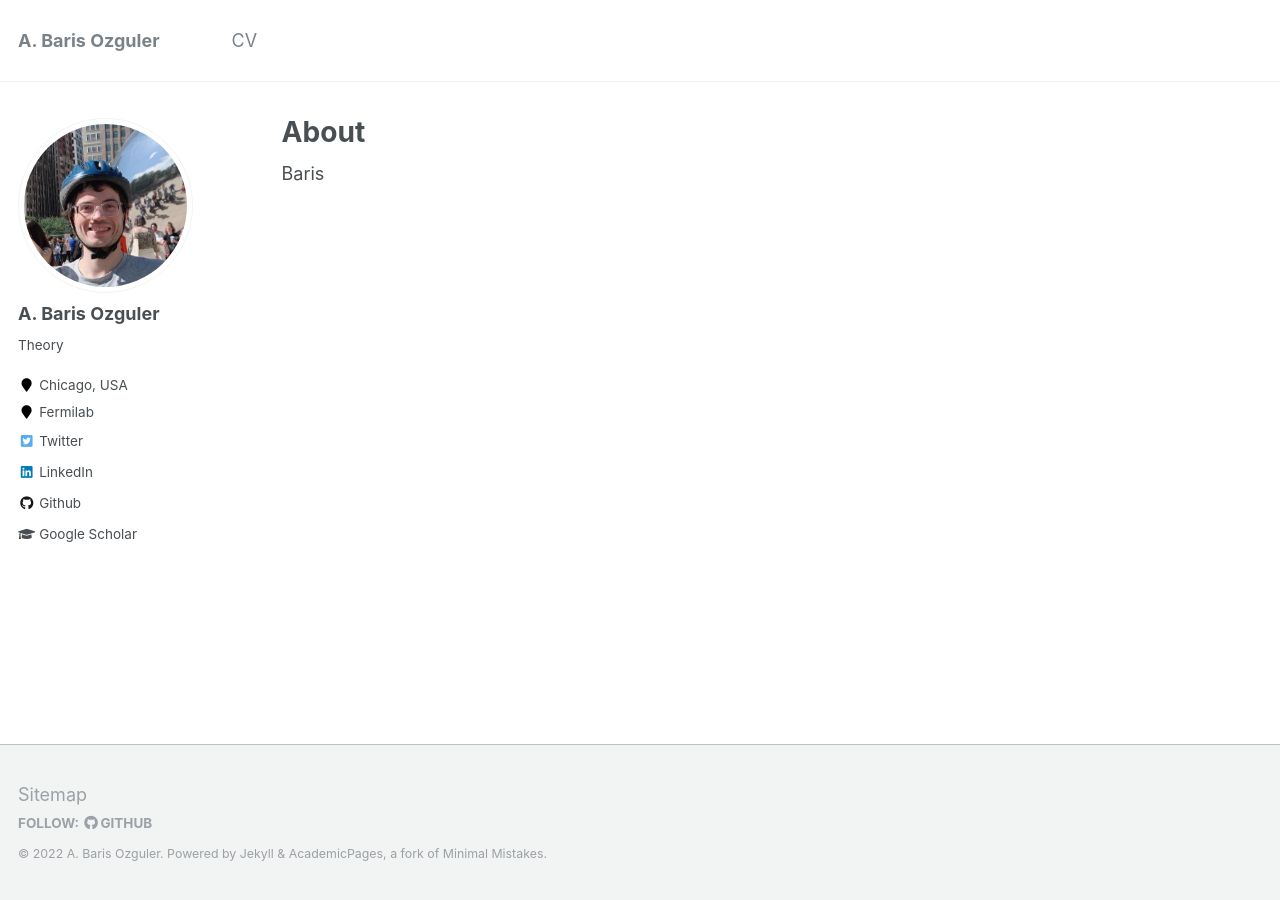
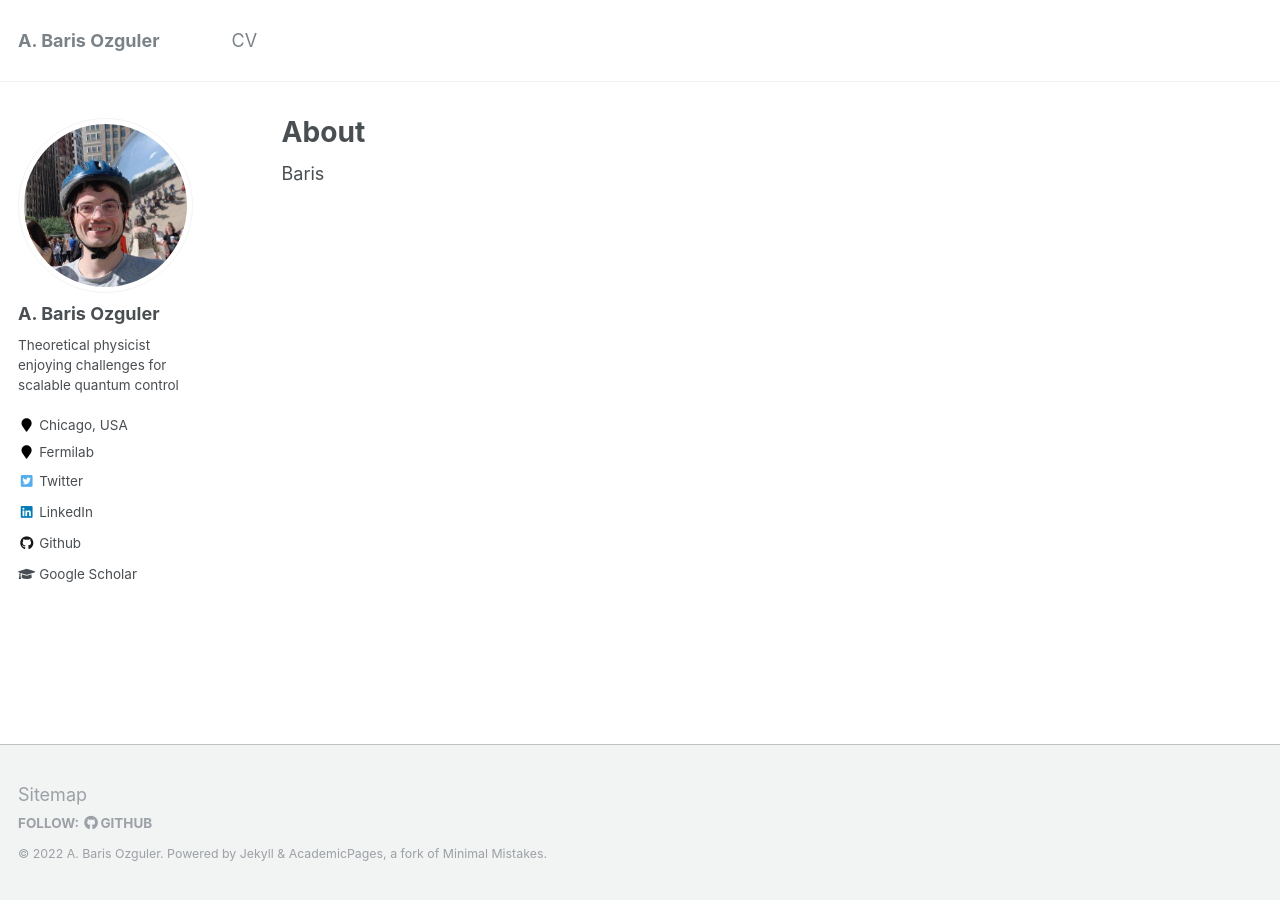
Before and after one commit to relugzosiraba/relugzosiraba.github.io, a Jekyll site: the page built from _pages/about.md, in a window 1280 px wide. Built offline with Jekyll 4.4.1, drawn with Linux system fonts in a browser that asks for light colours.

Commit message:
Add files via upload

```diff
--- a/_config.yml
+++ b/_config.yml
@@ -82,7 +82,7 @@ analytics:
 author:
   name             : "A. Baris Ozguler"
   avatar           : "me.jpeg"
-  bio              : "Theory"
+  bio              : "Theoretical physicist enjoying challenges for scalable quantum control"
   location         : "Chicago, USA"
   employer         : "Fermilab"
   pubmed           : #"https://www.ncbi.nlm.nih.gov/pubmed/?term=john+snow"
```
